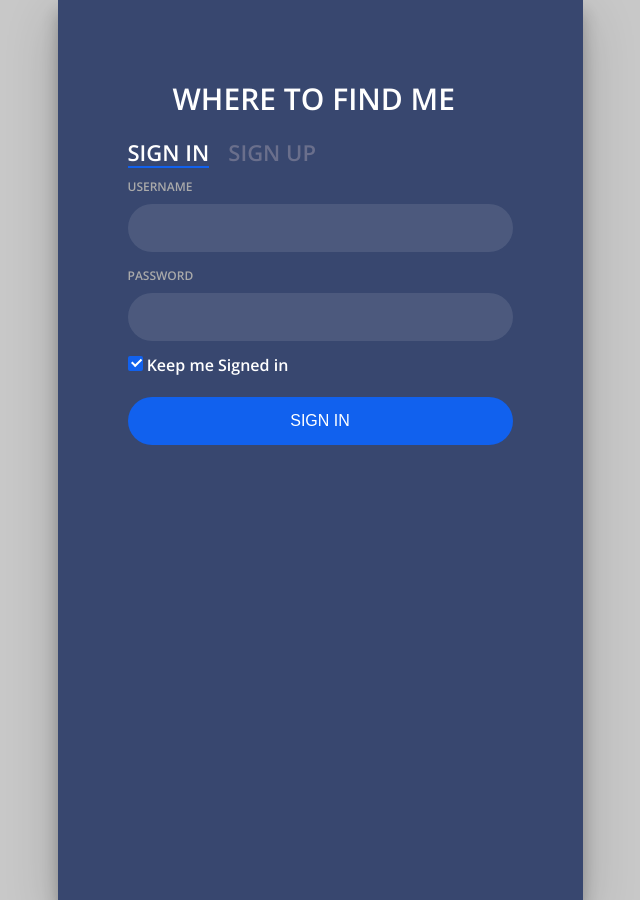
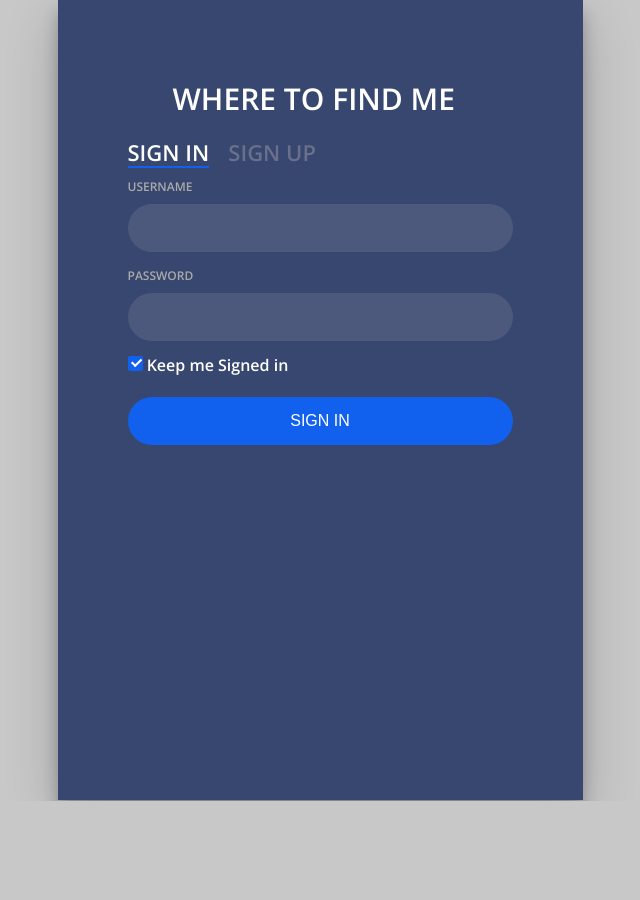
Before and after one commit to rtrad/wtfind.me, a Flask app: page / in a window 1280 px wide. Shown: the whole page, without its empty margins (320-960 px from the left). After the commit the page ends 801 px from the top, so only its background shows below. Run offline with Flask 2, Linux system fonts and the light colour scheme; parts of the project's set-up code (start-up, migrations or seed data) failed here and were passed over; some libraries are stand-ins or nearby versions.

Commit message:
Fixed UI bugs

```diff
--- a/static/style.css
+++ b/static/style.css
@@ -15,7 +15,7 @@ a{color:inherit;text-decoration:none}
 	width:100%;
 	margin:auto;
 	max-width:525px;
-	min-height:900px;
+	height: inherit;
 	position:relative;
 	box-shadow:0 12px 15px 0 rgba(0,0,0,.24),0 17px 50px 0 rgba(0,0,0,.19);
 }
@@ -168,11 +168,11 @@ a{color:inherit;text-decoration:none}
 	        transform:rotate(0);
 }
 
-.hr{
-	height:2px;
-	margin:60px 0 50px 0;
-	background:rgba(255,255,255,.2);
-}
+/*.hr{*/
+	/*height:2px;*/
+	/*margin:60px 0 50px 0;*/
+	/*background:rgba(255,255,255,.2);*/
+/*}*/
 .foot-lnk{
 	text-align:center;
 }
--- a/templates/index.html
+++ b/templates/index.html
@@ -79,7 +79,6 @@
                 <div class="group" id="register">
                     <input type="submit" class="button" value="Sign Up">
                 </div>
-                <div class="hr"></div>
                 <div class="foot-lnk">
                     <label for="tab-1">Already Member?</label>
                 </div>
```
